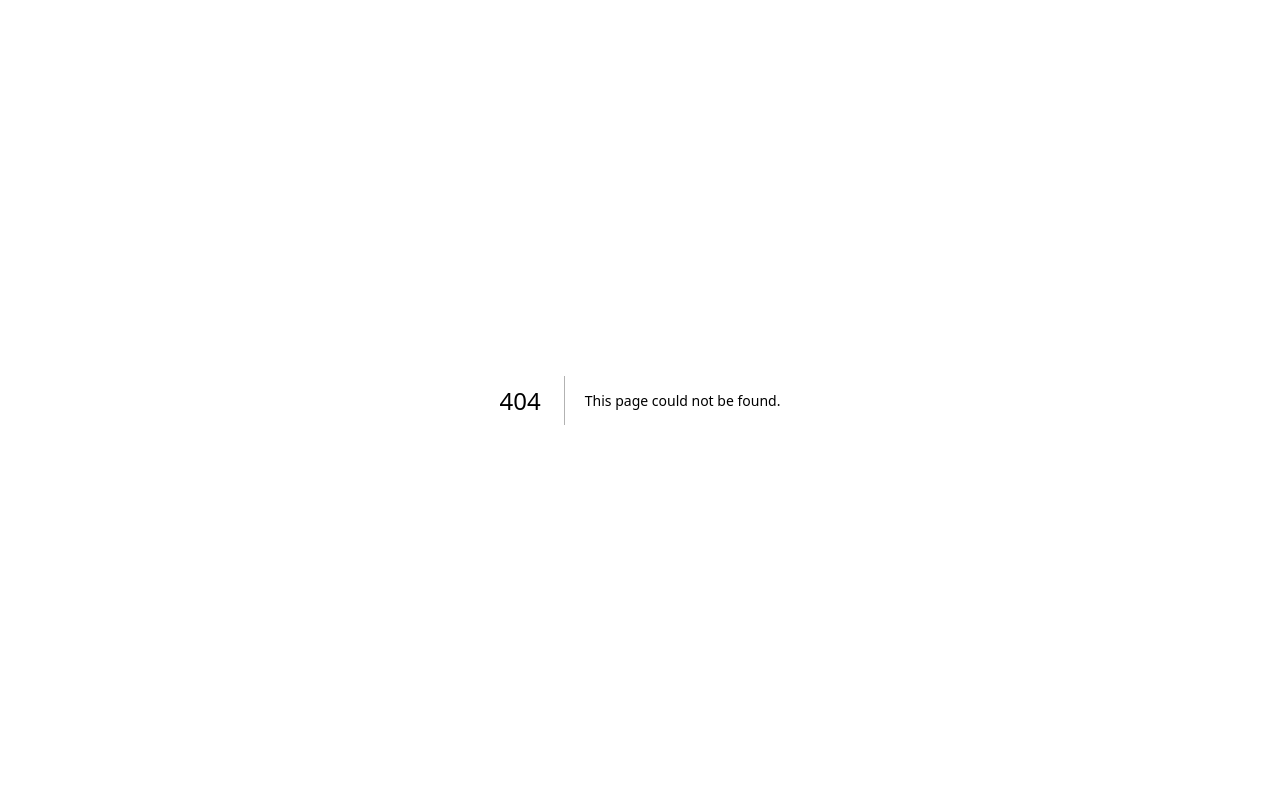
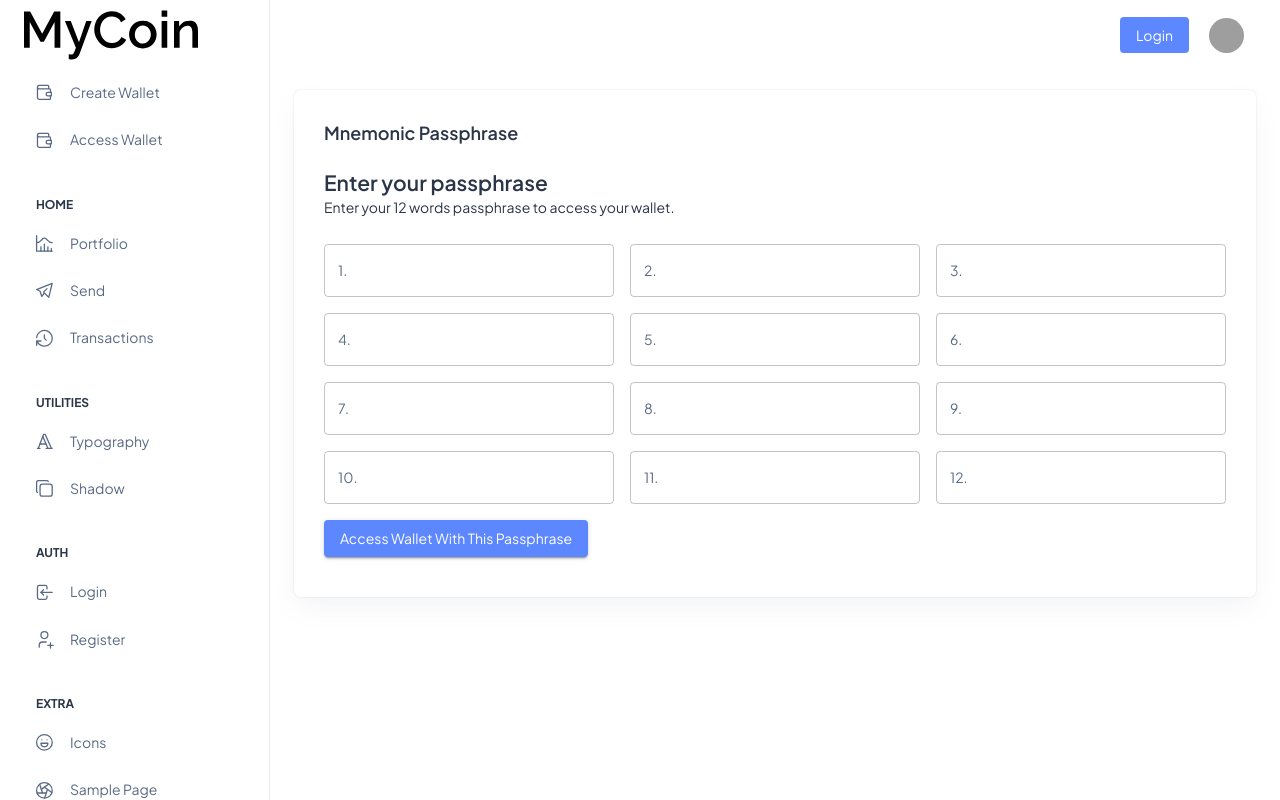
Before and after one commit to huuthanh21/mycoin, a Next.js app: page /wallet/access/mnemonic in a window 1280 px wide. Before the commit this address had no page. Built offline with nearby package versions, Linux system fonts and the light colour scheme; grey boxes are pictures that could not be loaded.

Commit message:
feat: Create Access Wallet pages

```diff
--- a/app/(DashboardLayout)/layout/sidebar/MenuItems.tsx
+++ b/app/(DashboardLayout)/layout/sidebar/MenuItems.tsx
@@ -18,6 +18,12 @@ const Menuitems = [
 		icon: IconWallet,
 		id: uniqueId(),
 		title: "Create Wallet",
+	},
+	{
+		href: "/wallet/access",
+		icon: IconWallet,
+		id: uniqueId(),
+		title: "Access Wallet",
 	},
 	{
 		navlabel: true,
--- /dev/null
+++ b/app/(DashboardLayout)/wallet/access/mnemonic/page.tsx
@@ -0,0 +1,62 @@
+"use client";
+
+import PageContainer from "@/app/(DashboardLayout)/components/container/PageContainer";
+import DashboardCard from "@/app/(DashboardLayout)/components/shared/DashboardCard";
+import { Button, Grid, TextField, Typography } from "@mui/material";
+import React, { useState } from "react";
+
+const MnemonicAccessPage = () => {
+	const [passphrase, setPassphrase] = useState<string[]>(Array(12).fill(""));
+
+	const handlePassphraseChange = (index: number, value: string) => {
+		const updatedPassphrase = [...passphrase];
+		updatedPassphrase[index] = value;
+		setPassphrase(updatedPassphrase);
+	};
+
+	const handleSubmit = () => {
+		// Handle form submission here
+		console.log(passphrase);
+	};
+
+	return (
+		<PageContainer
+			description="Access wallet with Mnemonic passphrase."
+			title="Mnemonic Passphrase"
+		>
+			<DashboardCard title="Mnemonic Passphrase">
+				<div>
+					<Typography variant="h4">Enter your passphrase</Typography>
+					<Typography variant="subtitle1">
+						Enter your 12 words passphrase to access your wallet.
+					</Typography>
+					<Grid container spacing={2} sx={{ mb: 2, mt: 1 }}>
+						{passphrase.map((word, index) => (
+							<Grid item key={index} xs={4}>
+								<TextField
+									fullWidth
+									label={`${index + 1}.`}
+									onChange={(e) =>
+										handlePassphraseChange(index, e.target.value)
+									}
+									value={word}
+								/>
+							</Grid>
+						))}
+						<Grid item xs={12}>
+							<Button
+								color="primary"
+								onClick={handleSubmit}
+								variant="contained"
+							>
+								Access Wallet with this Passphrase
+							</Button>
+						</Grid>
+					</Grid>
+				</div>
+			</DashboardCard>
+		</PageContainer>
+	);
+};
+
+export default MnemonicAccessPage;
```
Also changed, not shown: app/(DashboardLayout)/wallet/access/keystore/page.tsx (added, +40 -0 lines), app/(DashboardLayout)/wallet/access/page.tsx (added, +66 -0 lines).
